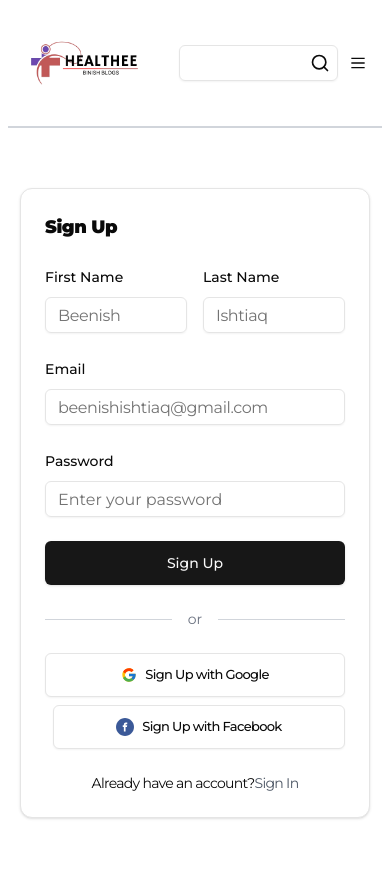
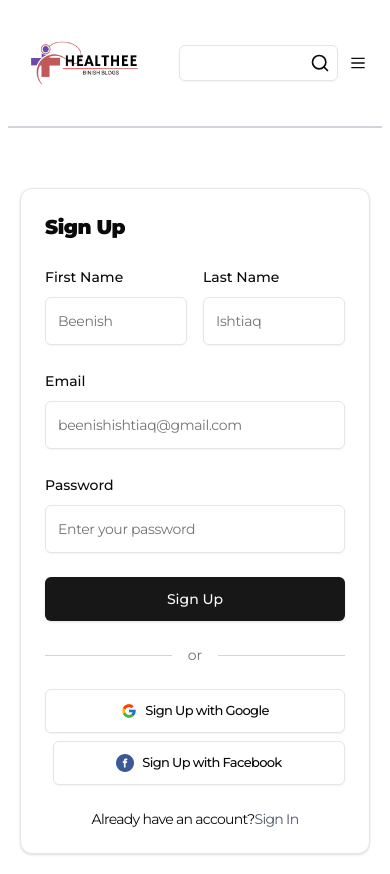
Before and after one commit to marjan-ahmed/healthee-blogs, a Next.js app: page /auth/signup in a window 390 px wide. Before the commit the page ends 844 px from the top, so only its background shows below. Built offline with nearby package versions, Linux system fonts and the light colour scheme.

Commit message:
adjust responsive font sizes

```diff
--- a/src/app/auth/signin/page.tsx
+++ b/src/app/auth/signin/page.tsx
@@ -72,7 +72,7 @@ export default function SignIn() {
     <div className="flex justify-center m-3 p-2">
   <Card className="w-full max-w-sm sm:max-w-md mt-10">
       <CardHeader>
-        <CardTitle className="lg:text-3xl md:text-2xl sm:text-xl text-lg font-monstserrat font-black">Sign In</CardTitle>
+        <CardTitle className="md:text-3xl sm:text-2xl text-xl font-monstserrat font-black">Sign In</CardTitle>
       </CardHeader>
       <CardContent>
         <Form {...form}>
--- a/src/app/auth/signup/page.tsx
+++ b/src/app/auth/signup/page.tsx
@@ -54,7 +54,7 @@ export default function MyForm() {
 <div className="flex justify-center m-3 p-2">
 <Card className="w-full max-w-sm sm:max-w-md mt-10">
         <CardHeader>
-        <CardTitle className="lg:text-3xl md:text-2xl sm:text-xl text-lg font-monstserrat font-black">Sign Up</CardTitle>
+        <CardTitle className="md:text-3xl sm:text-2xl text-xl font-monstserrat font-black">Sign Up</CardTitle>
       </CardHeader>
       <CardContent>
         <Form {...form}>
@@ -71,7 +71,7 @@ export default function MyForm() {
                     <FormItem>
                       <FormLabel className="font-monstserrat">First Name</FormLabel>
                       <FormControl>
-                        <Input placeholder="Beenish" type="text" className="font-monstserrat tracking-tight" {...field} />
+                        <Input placeholder="Beenish" type="text" className="h-12 font-monstserrat tracking-tight text-sm" {...field} />
                       </FormControl>
                       <FormMessage />
                     </FormItem>
@@ -87,7 +87,7 @@ export default function MyForm() {
                     <FormItem>
                       <FormLabel className="font-monstserrat">Last Name</FormLabel>
                       <FormControl>
-                        <Input className="font-monstserrat tracking-tight" placeholder="Ishtiaq" type="text" {...field} />
+                        <Input className="h-12 font-monstserrat tracking-tight text-sm" placeholder="Ishtiaq" type="text" {...field} />
                       </FormControl>
                       <FormMessage />
                     </FormItem>
@@ -106,7 +106,7 @@ export default function MyForm() {
                     <Input
                       placeholder="beenishishtiaq@gmail.com"
                       type="email"
-                      className="font-monstserrat tracking-tight"
+                      className="h-12 font-monstserrat tracking-tight text-sm"
                       {...field}
                     />
                   </FormControl>
@@ -122,7 +122,7 @@ export default function MyForm() {
                 <FormItem>
                   <FormLabel className="font-monstserrat">Password</FormLabel>
                   <FormControl>
-                    <PasswordInput className="font-monstserrat" placeholder="Enter your password" {...field} />
+                    <PasswordInput className="h-12 font-monstserrat tracking-tight text-sm" placeholder="Enter your password" {...field} />
                   </FormControl>
                   <FormMessage />
                 </FormItem>
```
